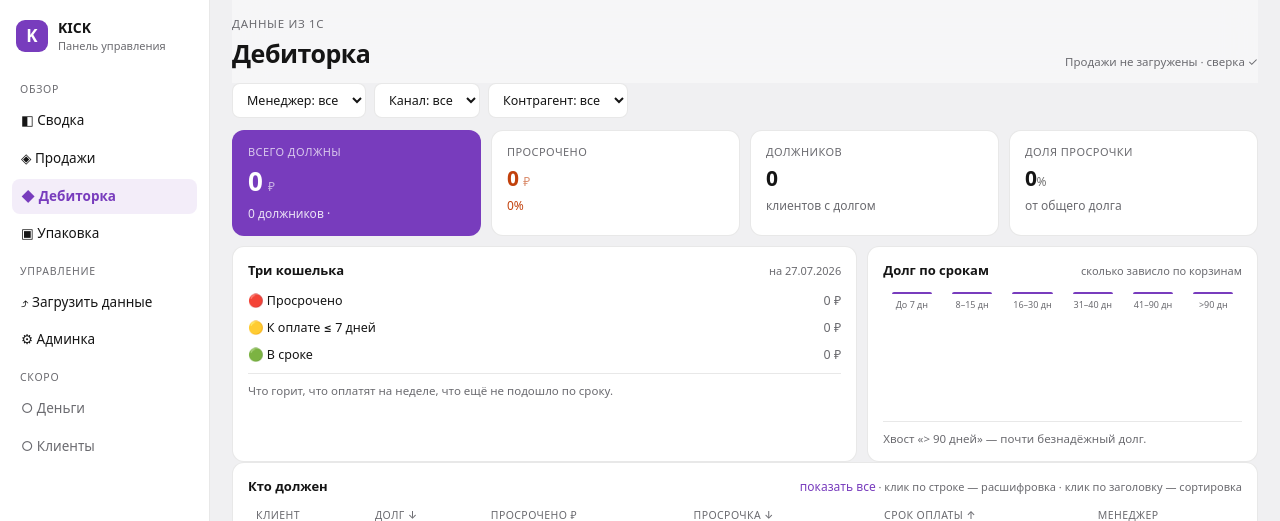
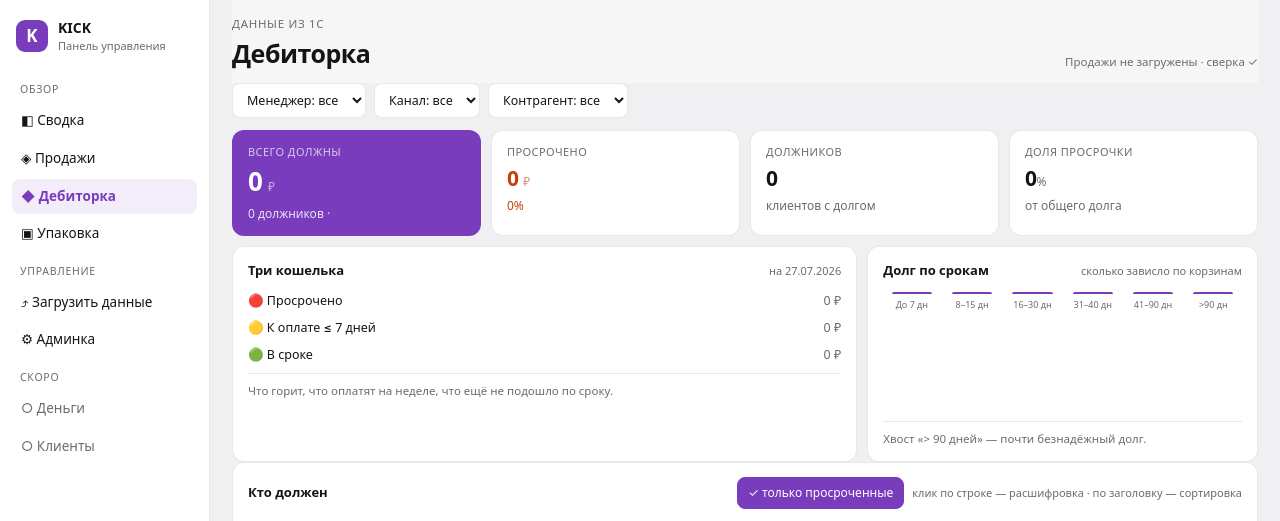
Before and after one commit to Blankeevich/kick-dashboard, a Django app: page /debitorka/?overdue=1 in a window 1280 px wide. Shown: the top 521 px of the page. Run offline with Django 5.2, Linux system fonts and the light colour scheme; the visitor is signed in with stand-in values (Sample User, id 1); data that the repository does not hold is empty.

Commit message:
Быстрые пресеты периода (неделя/месяц/квартал/год) в фильтрах + заметная кнопка-переключатель «только просроченные» в дебиторке

```diff
--- a/dashboard/templates/dashboard/base.html
+++ b/dashboard/templates/dashboard/base.html
@@ -78,6 +78,9 @@ tr.bad td{background:rgba(194,65,12,.05)}
 .filters input[type=date]{font:inherit;font-size:12.5px;color:var(--ink);background:var(--sf);border:1px solid var(--line);border-radius:8px;padding:6px 9px;cursor:pointer}
 .filters input[type=date]:focus{outline:none;border-color:var(--pu)}
 .perlbl{font-size:12px;color:var(--ink2);margin-left:4px}.perdash{color:var(--ink2)}
+.perbtn{font-size:12px;color:var(--ink2);background:var(--sf);border:1px solid var(--line);border-radius:8px;padding:6px 10px;text-decoration:none;white-space:nowrap}
+.perbtn:hover{border-color:var(--pu);color:var(--pu)}
+.perbtn.on{background:var(--pu);color:#fff;border-color:var(--pu)}
 .scrollbox{max-height:340px;overflow-y:auto}
 .scrollbox::-webkit-scrollbar{width:8px}.scrollbox::-webkit-scrollbar-thumb{background:rgba(0,0,0,.15);border-radius:4px}
 .link{cursor:pointer;color:var(--pu);font-size:12px;text-decoration:none}
@@ -139,6 +142,7 @@ tbody tr[onclick]{cursor:pointer}tbody tr[onclick]:hover td{background:var(--sf2
       <input type="date" name="date_from" value="{{ sel_from }}" onchange="this.form.submit()">
       <span class="perdash">—</span>
       <input type="date" name="date_to" value="{{ sel_to }}" onchange="this.form.submit()">
+      {% for p in presets %}<a class="perbtn{% if sel_from == p.df and sel_to == p.dt %} on{% endif %}" href="?manager={{ sel_manager|urlencode }}&channel={{ sel_channel|urlencode }}&client={{ sel_client|urlencode }}&date_from={{ p.df }}&date_to={{ p.dt }}">{{ p.label }}</a>{% endfor %}
       {% endif %}
       {% if sel_manager or sel_channel or sel_client or sel_from or sel_to %}<a href="?" class="clearf">сбросить</a>{% endif %}
     </form>
--- a/dashboard/templates/dashboard/debitorka.html
+++ b/dashboard/templates/dashboard/debitorka.html
@@ -29,9 +29,9 @@
   <div class="card wide">
     <div class="ch">
       <span>Кто должен</span>
-      <span style="font-size:11px;font-weight:400;color:var(--ink2)">
-        <a href="?{% if only_overdue %}{% else %}overdue=1{% endif %}" class="link">{% if only_overdue %}показать все{% else %}только просроченные{% endif %}</a>
-        · клик по строке — расшифровка · клик по заголовку — сортировка
+      <span style="font-size:11px;font-weight:400;color:var(--ink2);display:inline-flex;align-items:center;gap:8px">
+        <a href="?{% if only_overdue %}{% else %}overdue=1{% endif %}" class="perbtn{% if only_overdue %} on{% endif %}">{% if only_overdue %}✓ только просроченные{% else %}только просроченные{% endif %}</a>
+        клик по строке — расшифровка · по заголовку — сортировка
       </span>
     </div>
     <table>
--- a/dashboard/views.py
+++ b/dashboard/views.py
@@ -1,4 +1,4 @@
-from datetime import datetime
+from datetime import datetime, date, timedelta
 from django.shortcuts import render
 from django.contrib.auth.decorators import login_required
 from django.contrib.auth.views import LoginView
@@ -24,6 +24,19 @@ def _filters(request):
             'date_to': _pdate(request.GET.get('date_to'))}
 
 
+def _period_presets():
+    """Быстрые периоды: неделя / месяц / квартал / год (относительно сегодня)."""
+    t = date.today()
+    q_start = date(t.year, ((t.month - 1) // 3) * 3 + 1, 1)
+    iso = lambda d: d.strftime('%Y-%m-%d')
+    return [
+        {'label': 'Неделя', 'df': iso(t - timedelta(days=6)), 'dt': iso(t)},
+        {'label': 'Месяц', 'df': iso(date(t.year, t.month, 1)), 'dt': iso(t)},
+        {'label': 'Квартал', 'df': iso(q_start), 'dt': iso(t)},
+        {'label': 'Год', 'df': iso(date(t.year, 1, 1)), 'dt': iso(t)},
+    ]
+
+
 def _base_ctx(request, page):
     f = _filters(request)
     opts = metrics.filter_options(CUR_YEAR)
@@ -35,7 +48,8 @@ def _base_ctx(request, page):
             'sel_manager': f['manager'] or '', 'sel_channel': f['channel'] or '',
             'sel_client': f['client'] or '',
             'sel_from': request.GET.get('date_from', ''), 'sel_to': request.GET.get('date_to', ''),
-            'has_period': bool(f['date_from'] and f['date_to'])}
+            'has_period': bool(f['date_from'] and f['date_to']),
+            'presets': _period_presets()}
 
 
 @login_required
```
